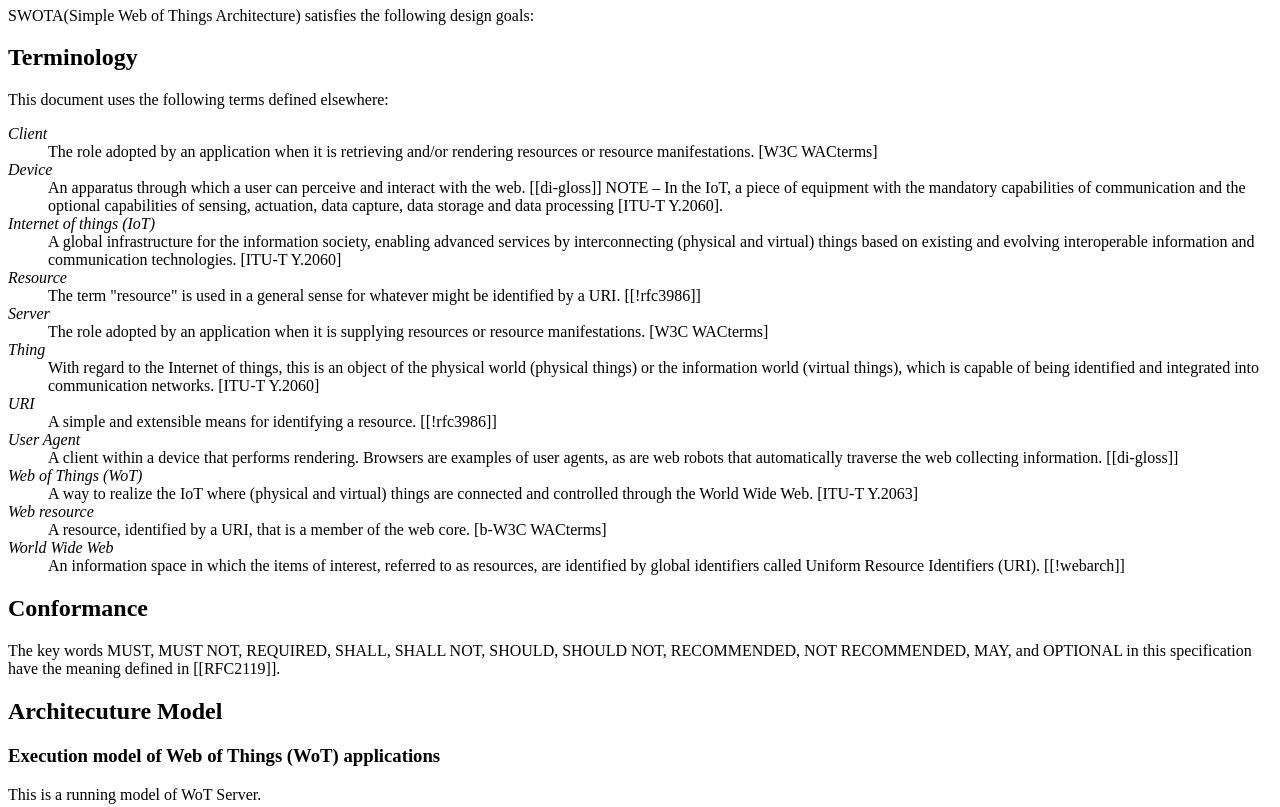
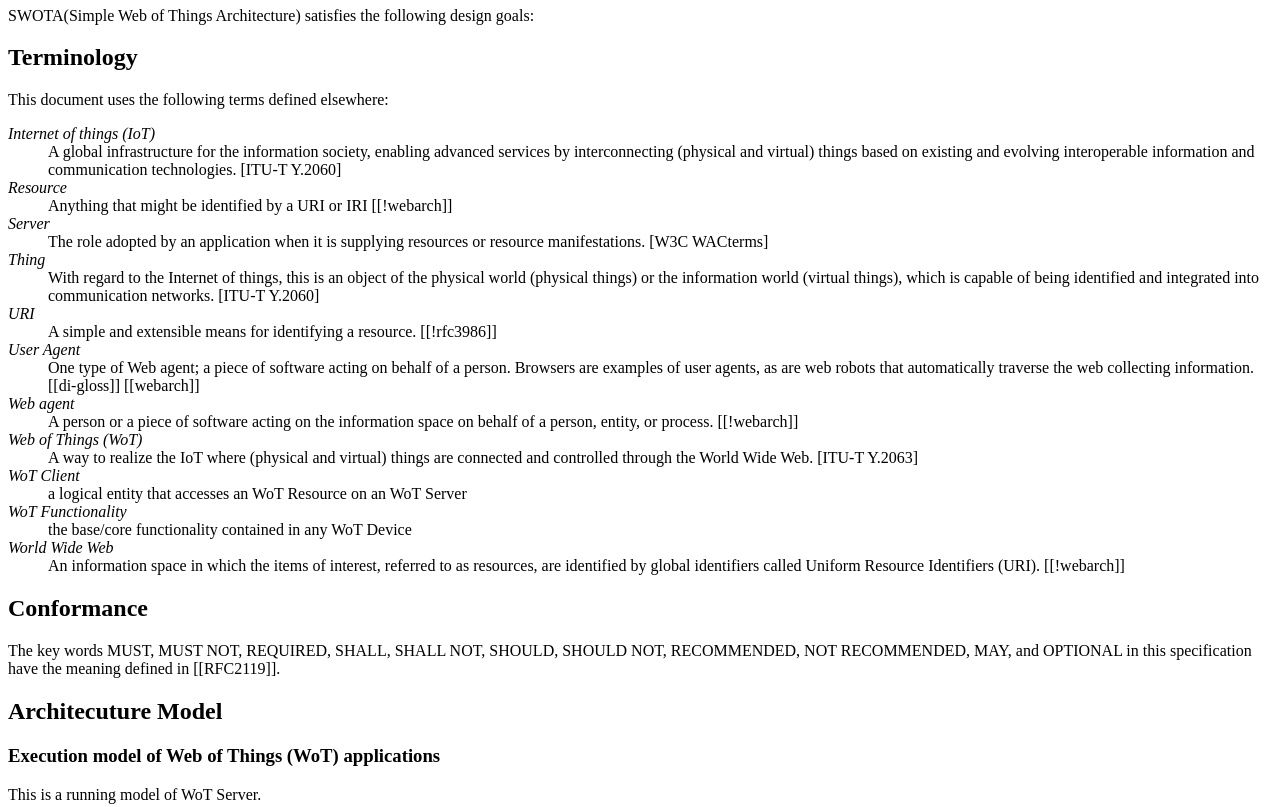
Before and after one commit to hollobit/swot-model, a plain HTML site: page index.html in a window 1280 px wide. Shown: the part 820-1627 px from the top of the page. Drawn offline with Linux system fonts and the light colour scheme.

Commit message:
update terminologies

```diff
--- a/index.html
+++ b/index.html
@@ -138,18 +138,11 @@
        This document uses the following terms defined elsewhere:
       </p>
 	<dl>
-      <dt><dfn title="client" id="dfn-client">Client</dfn></dt><dd>
-      	The role adopted by an application when it is retrieving and/or rendering resources or resource manifestations.  [W3C WACterms]
-      </dd>
-      <dt><dfn title="device" id="dfn-device">Device</dfn></dt><dd>
-		An apparatus through which a user can perceive and interact with the web. [[di-gloss]]
-		NOTE – In the IoT, a piece of equipment with the mandatory capabilities of communication and the optional capabilities of sensing, actuation, data capture, data storage and data processing [ITU-T Y.2060].
-	</dd>
 	 <dt><dfn title="iot" id="dfn-iot">Internet of things (IoT)</dfn></dt><dd>
 		A global infrastructure for the information society, enabling advanced services by interconnecting (physical and virtual) things based on existing and evolving interoperable information and communication technologies.  [ITU-T Y.2060]
 	 </dd>
 	 <dt><dfn title="resource" id="dfn-resource">Resource</dfn></dt><dd>
-	 The term "resource" is used in a general sense for whatever might be identified by a URI. [[!rfc3986]]
+	 Anything that might be identified by a URI or IRI [[!webarch]]
  	</dd>
 	 <dt><dfn title="server" id="dfn-server">Server</dfn></dt><dd>
 	The role adopted by an application when it is supplying resources or resource manifestations. [W3C WACterms]
@@ -158,16 +151,22 @@
 	With regard to the Internet of things, this is an object of the physical world (physical things) or the information world (virtual things), which is capable of being identified and integrated into communication networks.  [ITU-T Y.2060]
 	</dd>
 	 <dt><dfn title="URI" id="dfn-URI">URI</dfn></dt><dd>
-A simple and extensible means for identifying a resource. [[!rfc3986]]
+	A simple and extensible means for identifying a resource. [[!rfc3986]]
 	</dd>
 	 <dt><dfn title="user agent" id="dfn-UA">User Agent</dfn></dt><dd>
-	 A client within a device that performs rendering. Browsers are examples of user agents, as are web robots that automatically traverse the web collecting information. [[di-gloss]]
+	 One type of Web agent; a piece of software acting on behalf of a person. Browsers are examples of user agents, as are web robots that automatically traverse the web collecting information. [[di-gloss]] [[webarch]]
+	</dd>
+	<dt><dfn titile="web agent" id="dfn-WA">Web agent</dfn></dt><dd>
+	A person or a piece of software acting on the information space on behalf of a person, entity, or process. [[!webarch]]
 	</dd>
 	 <dt><dfn title="web of tings" id="dfn-wot">Web of Things (WoT)</dfn></dt><dd>
 	A way to realize the IoT where (physical and virtual) things are connected and controlled through the World Wide Web.  [ITU-T Y.2063]
 	</dd>
-	 <dt><dfn title="web resource" id="dfn-wr">Web resource</dfn></dt><dd>
-	A resource, identified by a URI, that is a member of the web core.  [b-W3C WACterms]
+	<dt><dfn title="WoT Client" id="dfn-wot-client">WoT Client</dfn></dt><dd>
+	a logical entity that accesses an WoT Resource on an WoT Server
+	</dd>
+	<dt><dfn title="WoT Functionality" id="dfn-wot-functionality">WoT Functionality</dfn></dt><dd>
+	the base/core functionality contained in any WoT Device
 	</dd>
 	 <dt><dfn title="WWW" id="dfn-WWW">World Wide Web</dfn></dt><dd>
 	An information space in which the items of interest, referred to as resources, are identified by global identifiers called Uniform Resource Identifiers (URI). [[!webarch]]
@@ -211,6 +210,10 @@ A simple and extensible means for identifying a resource. [[!rfc3986]]
      <section>
 
     <dl>
+      <dt>WoT Device</dt>
+      <dd>
+      	a WoT device is a "Thing" which enabled WoT connectivity. a “Thing” in Web of Things (WoT) can be any object that has a unique identifier and which can send/receive web resources (including information and data) over a network. WoT devices are connected any devices to the Web and provide information about themselves or about their surroundings (e.g. information sensed by the connected sensors) over a network (to other devices or servers/storage) or allow actuation upon the physical entities/environment around them remotely.
+      </dd>
       <dt>WoT Server</dt>
       <dd>WoT Server is a component resident in the WoT device and is the entry point to the WoT Enabler for all the requests coming from other component. The WoT Server exposes WOT-1, WOT-2, WOT-3, WOT-4 and WOT-5 interface.
 		</dd>
```
